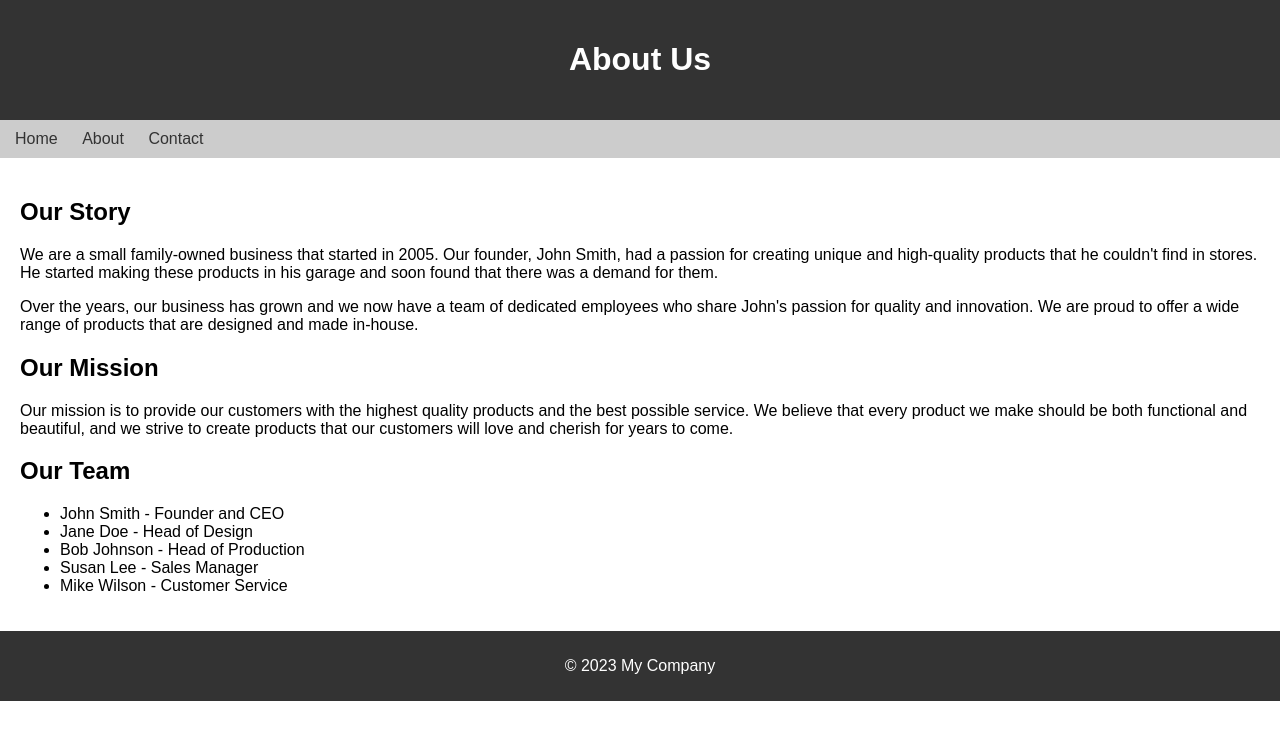
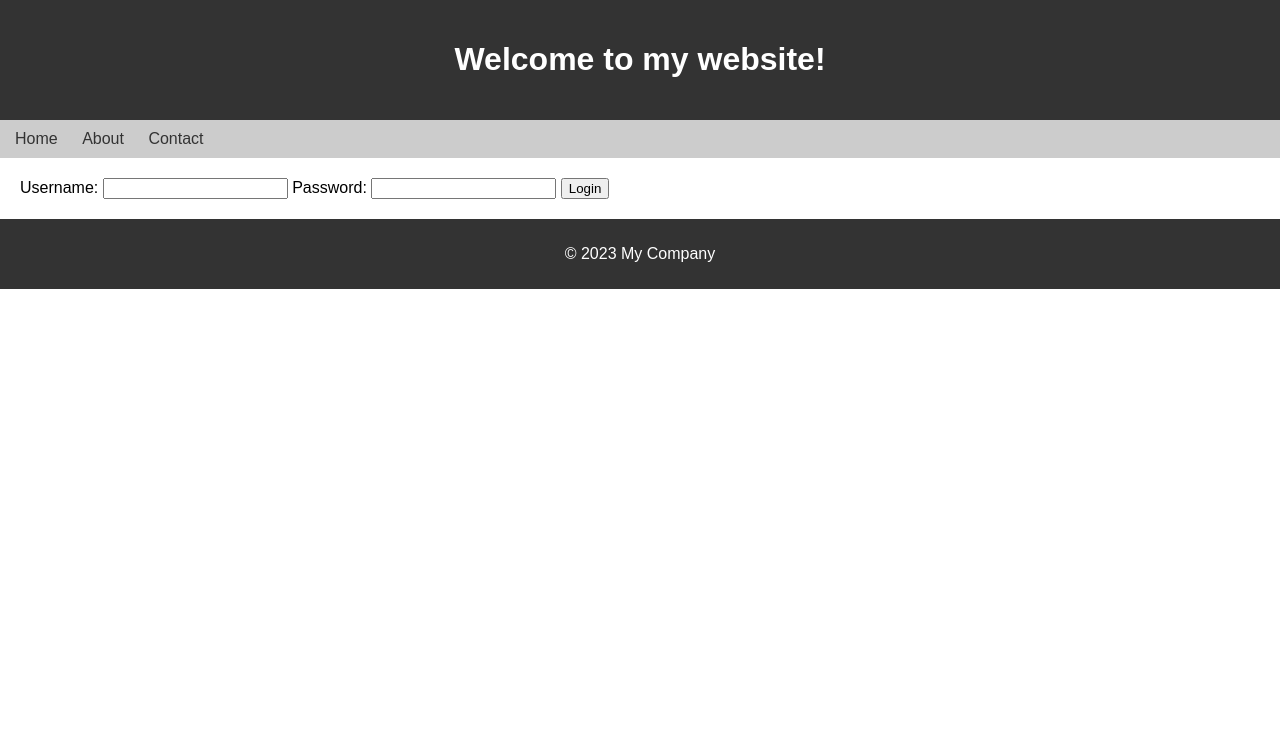
Before and after one commit to lokeshpulusu/arms.github.io, a plain HTML site: page index.html in a window 1280 px wide. Drawn offline with Linux system fonts and the light colour scheme.

Commit message:
Update index.html

```diff
--- a/index.html
+++ b/index.html
@@ -1,34 +1,29 @@
 <!DOCTYPE html>
 <html>
 <head>
-	<title>About Us</title>
+	<title>My Website</title>
 	<link rel="stylesheet" href="style.css">
+	<script src="script.js"></script>
 </head>
 <body>
 	<header>
-		<h1>About Us</h1>
+		<h1>Welcome to my website!</h1>
 	</header>
 	<nav>
 		<ul>
-			<li><a href="/">Home</a></li>
-			<li><a href="/about">About</a></li>
-			<li><a href="/contact">Contact</a></li>
+			<li><a href="#">Home</a></li>
+			<li><a href="#">About</a></li>
+			<li><a href="#">Contact</a></li>
 		</ul>
 	</nav>
 	<main>
-		<h2>Our Story</h2>
-		<p>We are a small family-owned business that started in 2005. Our founder, John Smith, had a passion for creating unique and high-quality products that he couldn't find in stores. He started making these products in his garage and soon found that there was a demand for them.</p>
-		<p>Over the years, our business has grown and we now have a team of dedicated employees who share John's passion for quality and innovation. We are proud to offer a wide range of products that are designed and made in-house.</p>
-		<h2>Our Mission</h2>
-		<p>Our mission is to provide our customers with the highest quality products and the best possible service. We believe that every product we make should be both functional and beautiful, and we strive to create products that our customers will love and cherish for years to come.</p>
-		<h2>Our Team</h2>
-		<ul>
-			<li>John Smith - Founder and CEO</li>
-			<li>Jane Doe - Head of Design</li>
-			<li>Bob Johnson - Head of Production</li>
-			<li>Susan Lee - Sales Manager</li>
-			<li>Mike Wilson - Customer Service</li>
-		</ul>
+		<form method="post" action="/login">
+			<label for="username">Username:</label>
+			<input type="text" id="username" name="username" required>
+			<label for="password">Password:</label>
+			<input type="password" id="password" name="password" required>
+			<button type="submit">Login</button>
+		</form>
 	</main>
 	<footer>
 		<p>&copy; 2023 My Company</p>
```
